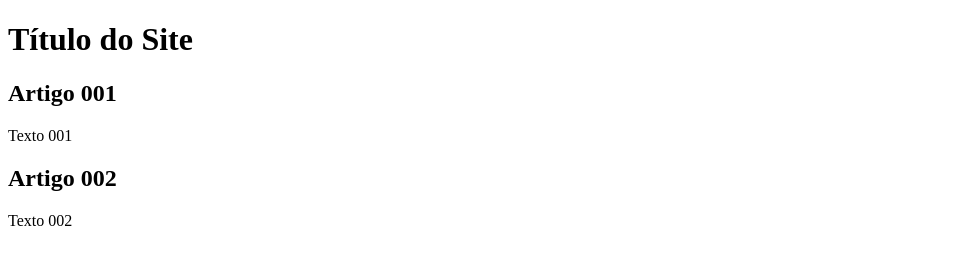
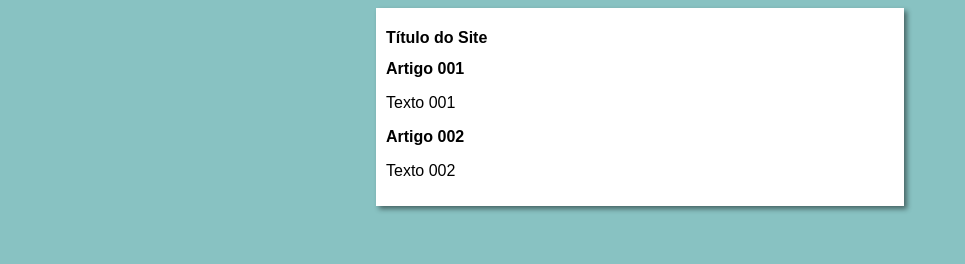
Before and after one commit to matosgeorgenes/projeto-site, a plain HTML site: page index.html in a window 1280 px wide. Shown: the whole page, without its empty margins (0-965 px from the left). Drawn offline with Linux system fonts and the light colour scheme.

Commit message:
iniciei o design

```diff
--- /dev/null
+++ b/estilos/styles.css
@@ -0,0 +1,17 @@
+*{
+    font-family: Arial, Helvetica, sans-serif;
+    font-size: 16px;
+}
+
+body {
+    background-color: rgb(136, 194, 194);
+
+}
+
+main {
+    background-color: white;
+    width: 508px;
+    margin: auto;
+    padding: 10px;
+    box-shadow: 3px 3px 5px rgba(0, 0, 0, 0.473);
+}
--- a/index.html
+++ b/index.html
@@ -5,6 +5,7 @@
     <meta http-equiv="X-UA-Compatible" content="IE=edge">
     <meta name="viewport" content="width=device-width, initial-scale=1.0">
     <title>Título do site</title>
+    <link rel="stylesheet" href="estilos/styles.css">
 </head>
 <body>
     <main>
```
